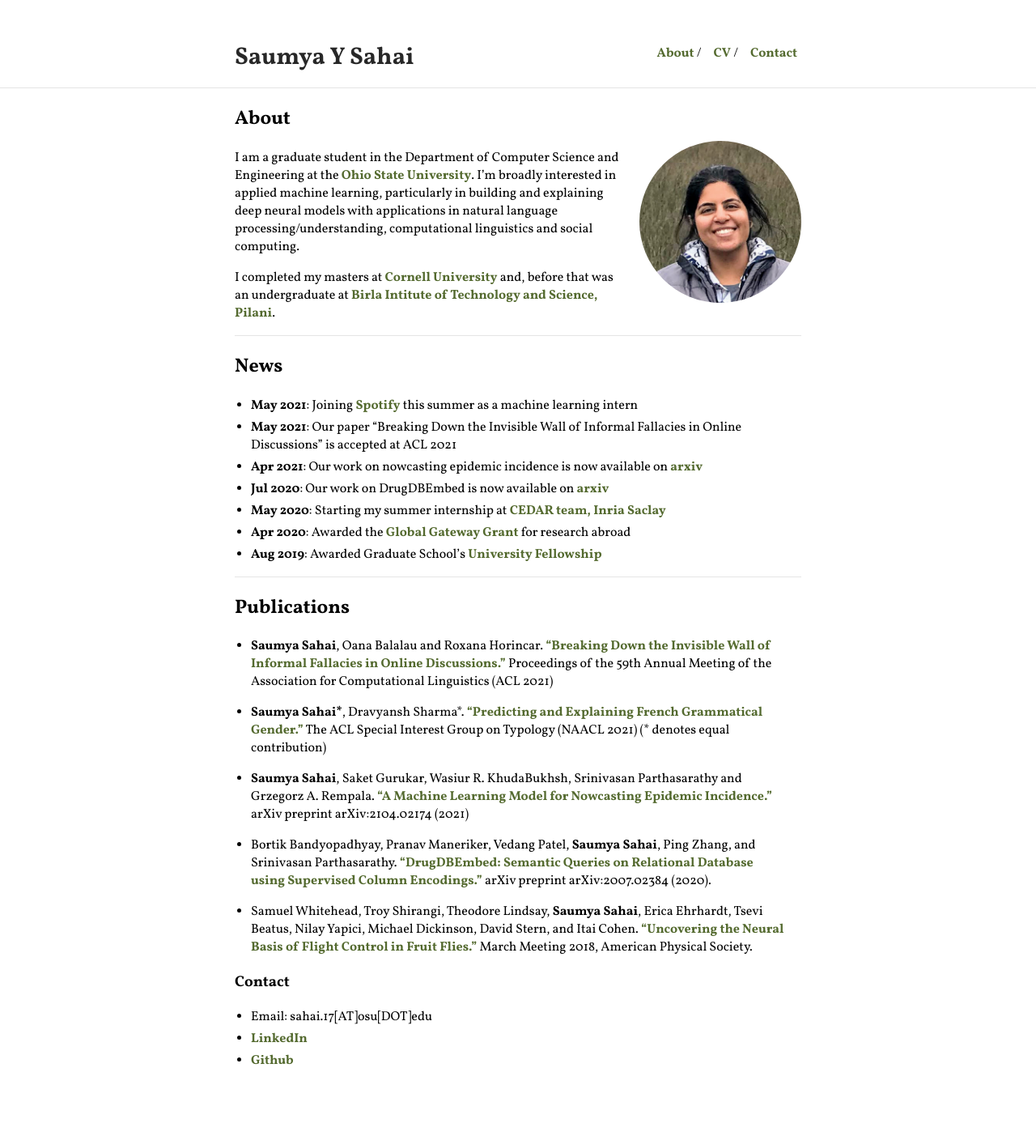
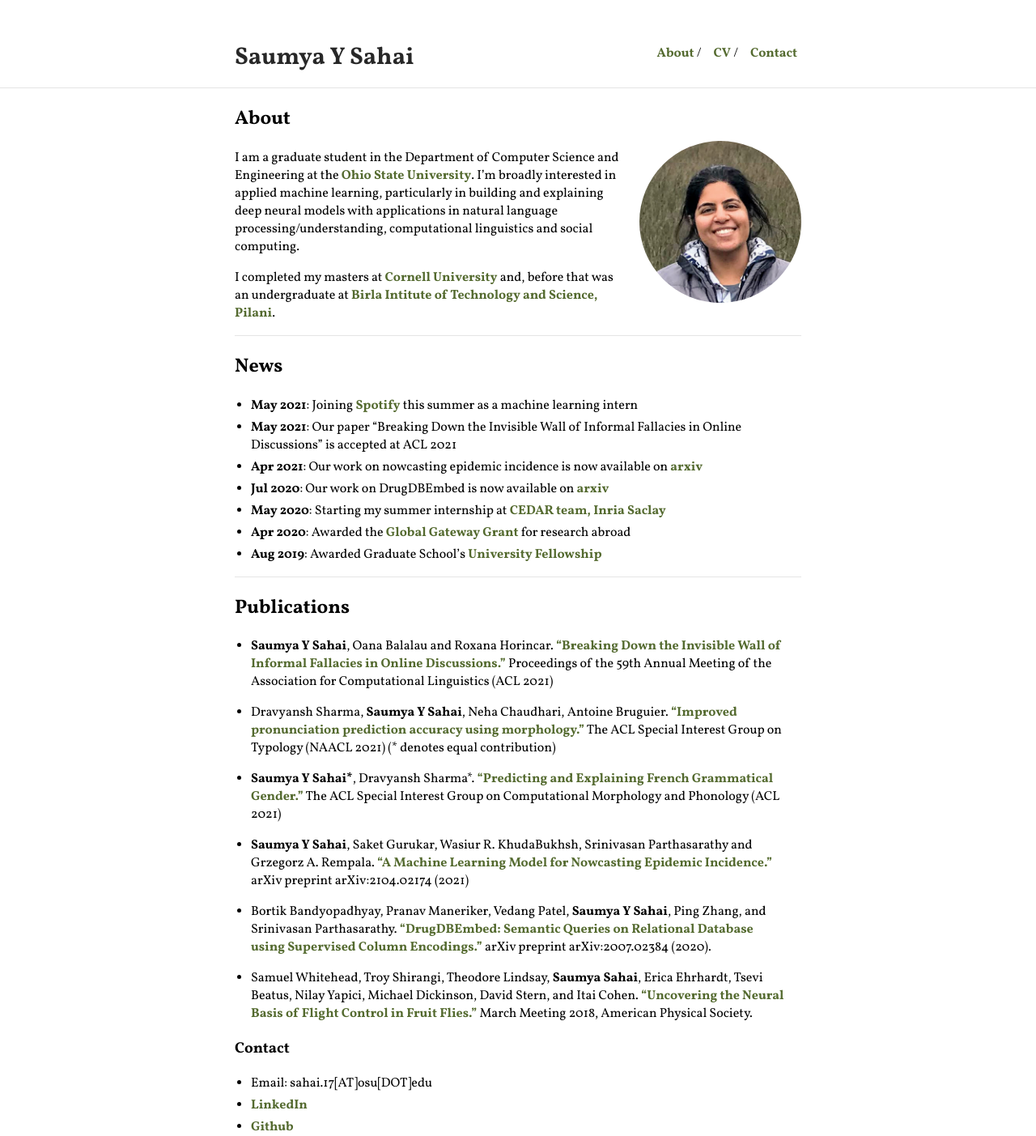
Before and after one commit to sahaisaumya/sahaisaumya.github.io, a Jekyll site: the page built from index.md, in a window 1280 px wide. Shown: the whole page at 81% size. Built offline with Jekyll 4.4.1, drawn with Linux system fonts in a browser that asks for light colours; our own code applies the rules of GitHub Pages for plain Markdown files; before the commit the page ends 1321 px from its top, so only the background shows below that.

Commit message:
Update index.md

```diff
--- a/index.md
+++ b/index.md
@@ -27,14 +27,16 @@ I completed my masters at [Cornell University](https://www.cornell.edu/) and, be
 
 ## Publications
 
-* **Saumya Sahai**, Oana Balalau and Roxana Horincar. ["Breaking Down the Invisible Wall of Informal Fallacies in Online Discussions."](https://drive.google.com/file/d/1WAIlFrsYnLUUtKsoI-PXCipxVzpljwOf/view?usp=sharing) Proceedings of the 59th Annual Meeting of the Association for Computational Linguistics (ACL 2021)
+* **Saumya Y Sahai**, Oana Balalau and Roxana Horincar. ["Breaking Down the Invisible Wall of Informal Fallacies in Online Discussions."](https://drive.google.com/file/d/1WAIlFrsYnLUUtKsoI-PXCipxVzpljwOf/view?usp=sharing) Proceedings of the 59th Annual Meeting of the Association for Computational Linguistics (ACL 2021)
 
-* **Saumya Sahai\***, Dravyansh Sharma*. ["Predicting and Explaining French Grammatical Gender."](https://www.aclweb.org/anthology/2021.sigtyp-1.9.pdf) The ACL Special Interest Group on Typology (NAACL 2021) (\* denotes equal contribution)
+* Dravyansh Sharma, **Saumya Y Sahai**, Neha Chaudhari, Antoine Bruguier. ["Improved pronunciation prediction accuracy using morphology."](https://www.aclweb.org/anthology/2021.sigtyp-1.9.pdf) The ACL Special Interest Group on Typology (NAACL 2021) (\* denotes equal contribution)
 
-* **Saumya Sahai**, Saket Gurukar, Wasiur R. KhudaBukhsh, Srinivasan Parthasarathy and Grzegorz A. Rempala. ["A Machine Learning Model for Nowcasting Epidemic
+* **Saumya Y Sahai\***, Dravyansh Sharma*. ["Predicting and Explaining French Grammatical Gender."](https://drive.google.com/file/d/1_DcbGBmwcE4OiOKi6wHd6WZyM7ofXzzM/view?usp=sharing) The ACL Special Interest Group on Computational Morphology and Phonology (ACL 2021)
+
+* **Saumya Y Sahai**, Saket Gurukar, Wasiur R. KhudaBukhsh, Srinivasan Parthasarathy and Grzegorz A. Rempala. ["A Machine Learning Model for Nowcasting Epidemic
 Incidence."](https://arxiv.org/pdf/2104.02174.pdf) arXiv preprint arXiv:2104.02174 (2021)
 
-* Bortik Bandyopadhyay, Pranav Maneriker, Vedang Patel, **Saumya Sahai**, Ping Zhang, and Srinivasan Parthasarathy. ["DrugDBEmbed: Semantic Queries on Relational Database using Supervised Column Encodings."](https://arxiv.org/pdf/2007.02384.pdf) arXiv preprint arXiv:2007.02384 (2020).
+* Bortik Bandyopadhyay, Pranav Maneriker, Vedang Patel, **Saumya Y Sahai**, Ping Zhang, and Srinivasan Parthasarathy. ["DrugDBEmbed: Semantic Queries on Relational Database using Supervised Column Encodings."](https://arxiv.org/pdf/2007.02384.pdf) arXiv preprint arXiv:2007.02384 (2020).
 
 * Samuel Whitehead, Troy Shirangi, Theodore Lindsay, **Saumya Sahai**, Erica Ehrhardt, Tsevi Beatus, Nilay Yapici, Michael Dickinson, David Stern, and Itai Cohen. ["Uncovering the Neural Basis of Flight Control in Fruit Flies."](https://ui.adsabs.harvard.edu/abs/2018APS..MARS06008W/abstract)  March Meeting 2018, American Physical Society.
 
```
